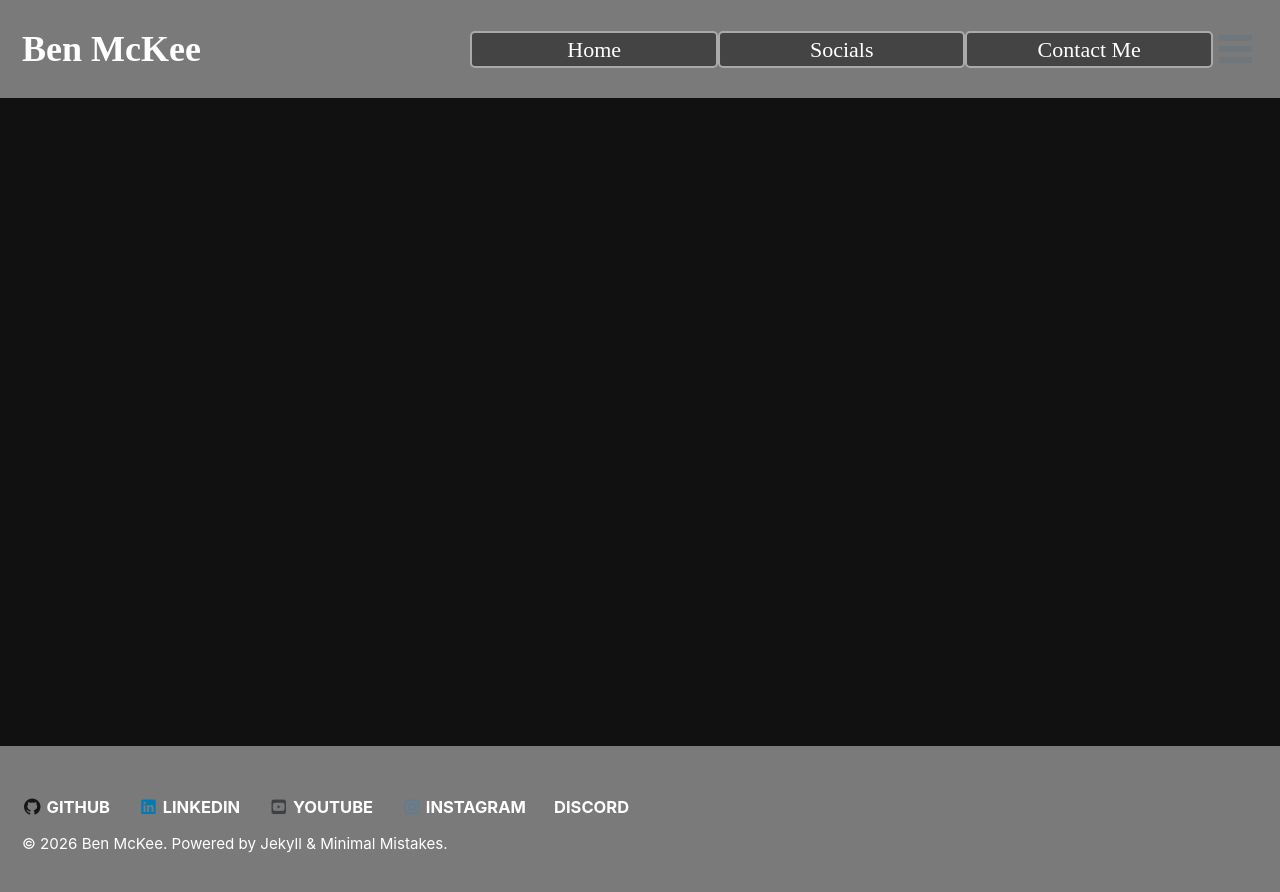
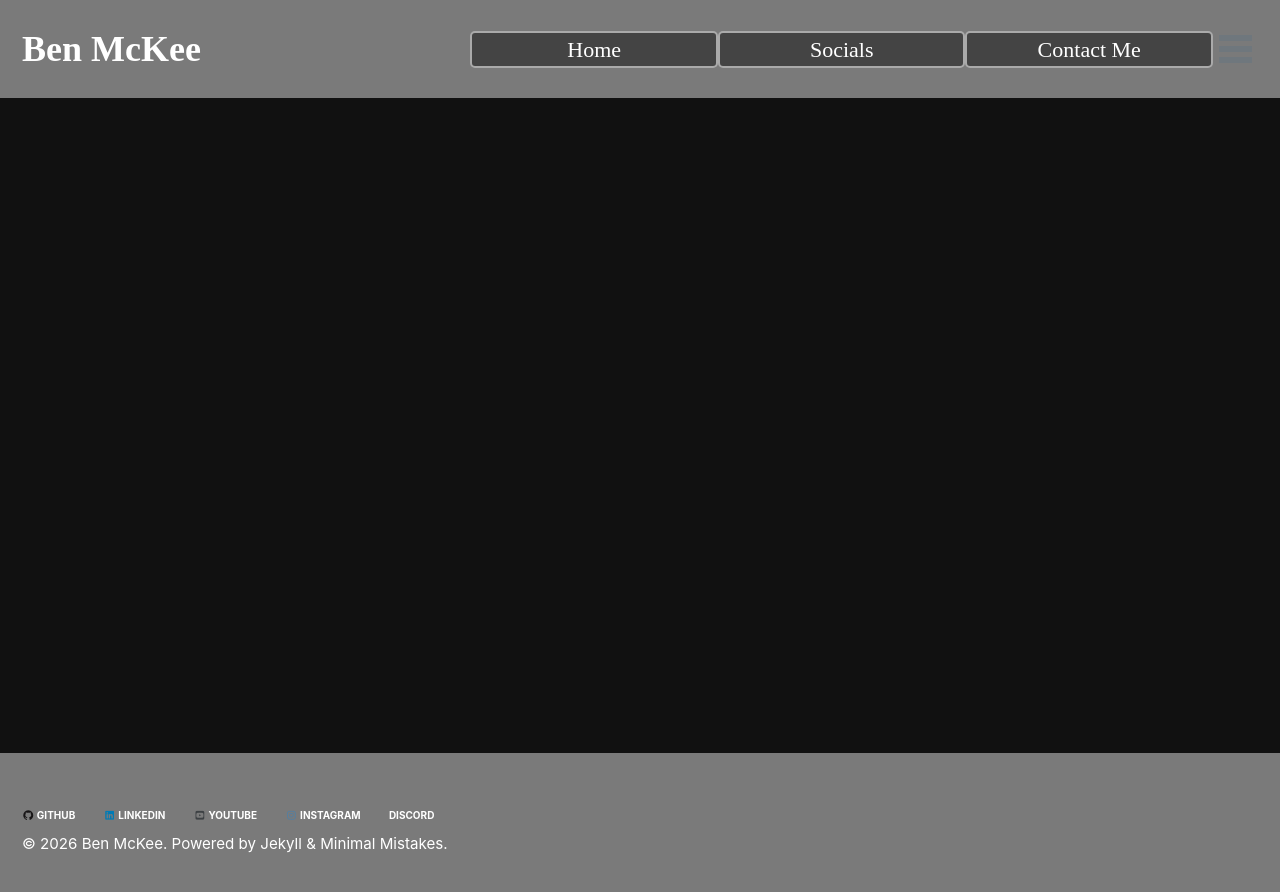
Before and after one commit to Bugglenuggets/Bugglenuggets.github.io, a Jekyll site: the page built from _pages/page-socials.md, in a window 1280 px wide. Shown: the top 892 px of the page. Built offline with Jekyll 4.4.1, drawn with Linux system fonts in a browser that asks for light colours.

Commit message:
Update _footer.scss

```diff
--- a/_sass/minimal-mistakes/_footer.scss
+++ b/_sass/minimal-mistakes/_footer.scss
@@ -61,7 +61,7 @@
     padding-top: 5px;
     padding-bottom: 5px;
     font-family: $sans-serif-narrow;
-    font-size: $type-size-6;
+    font-size: 10px;
     text-transform: uppercase;
   }
 
```
